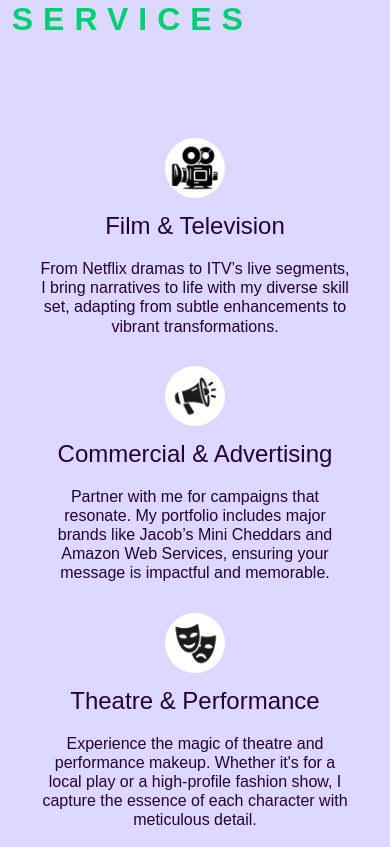
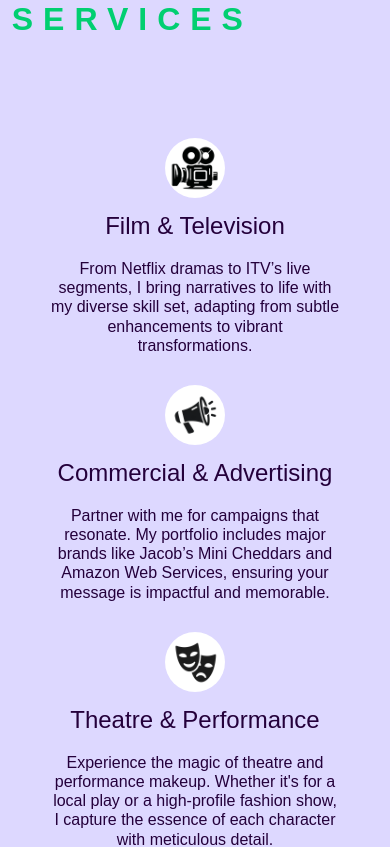
Before and after one commit to joshuabarua/galaxy-girl-vite, a React (Vite) app: page / in a window 390 px wide. Shown: the part 2480-3327 px from the top of the page. Built offline with nearby package versions, Linux system fonts and the light colour scheme.

Commit message:
Fix media query for info section homescreen

```diff
--- a/src/components/Homepage/infoSection/infoSectionStyles.css
+++ b/src/components/Homepage/infoSection/infoSectionStyles.css
@@ -199,9 +199,12 @@
 	}
 
 	.service-item {
-		justify-items: center;
+		display: flex;
+		flex-direction: column;
+		justify-content: center;
 		align-items: center;
 		width: 100%;
+		min-width: 300px;
 	}
 
 	.service-item img {
@@ -211,5 +214,12 @@
 	.service-item p {
 		line-height: 1.2;
 		font-size: medium;
+		padding: 0px 200px;
 	}
 }
+
+@media screen and (min-width: 300px) and (max-width: 700px) {
+	.service-item p {
+		padding: 0px 50px;
+	}
+}
```
